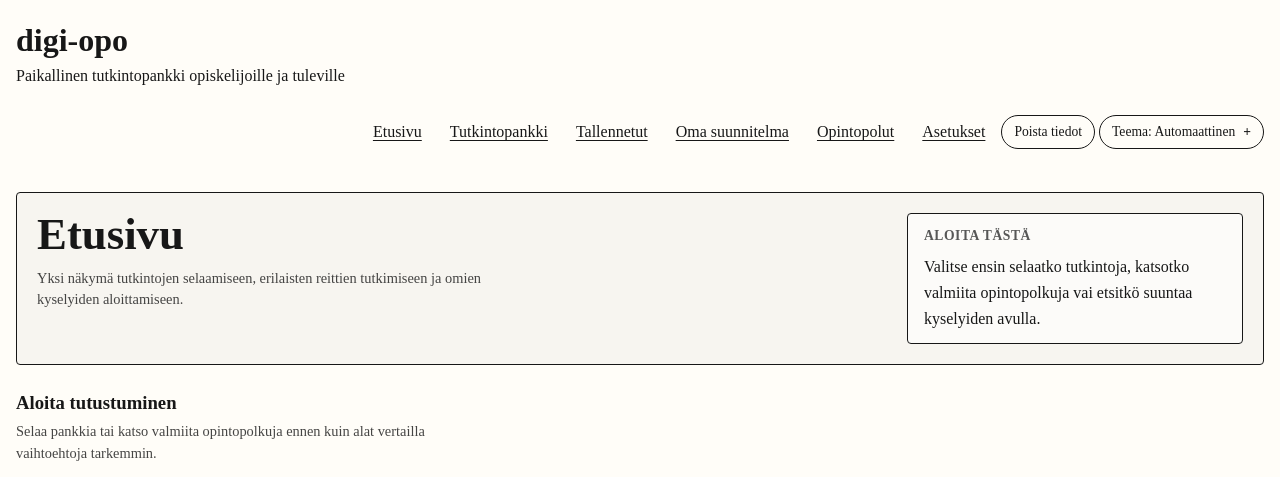
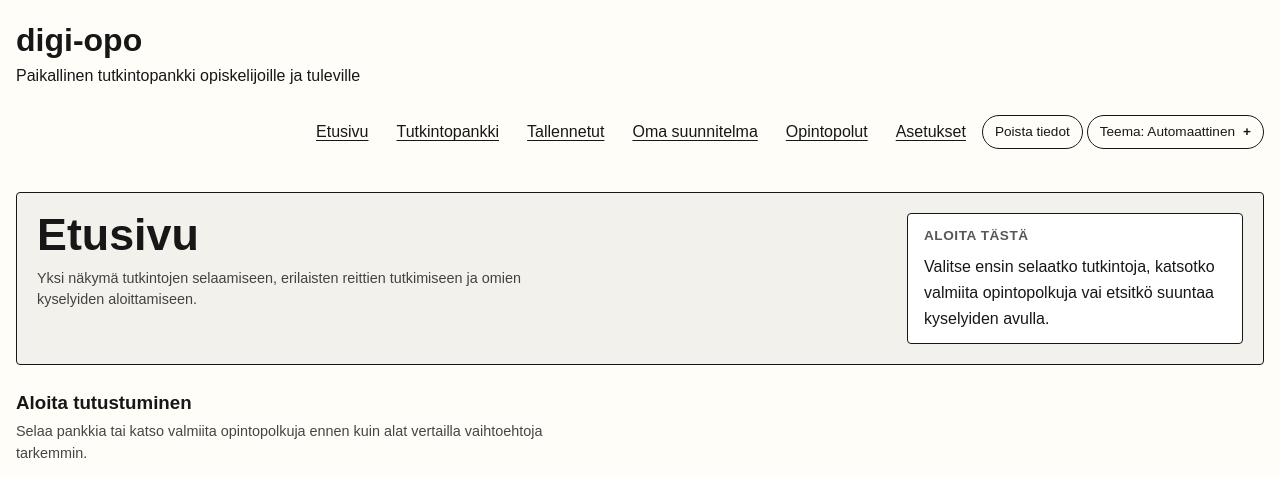
Before and after one commit to belljars/digi-opo, a website with bundled scripts: page src/ui/pages/home.html in a window 1280 px wide. Shown: the top 477 px of the page. Built offline with nearby package versions, Linux system fonts and the light colour scheme.

Commit message:
Lisätty Arial fontti

```diff
--- a/src/ui/styles/styles.css
+++ b/src/ui/styles/styles.css
@@ -23,21 +23,21 @@
 
   --color-bg: #fffdf8;
   --color-text: #171717;
-  --color-surface-soft: rgba(0, 0, 0, 0.03);
-  --color-surface-strong: rgba(255, 255, 255, 0.6);
-  --color-surface-muted: rgba(0, 0, 0, 0.04);
+  --color-surface-soft: #f3f1eb;
+  --color-surface-strong: #ffffff;
+  --color-surface-muted: #eeebe4;
   --color-card-bg: #fffdf8;
-  --color-shadow: rgba(0, 0, 0, 0.12);
+  --color-shadow: transparent;
 }
 
 :root[data-theme="dark"] {
   --color-bg: #111315;
   --color-text: #f3efe7;
-  --color-surface-soft: rgba(255, 255, 255, 0.05);
-  --color-surface-strong: rgba(255, 255, 255, 0.04);
-  --color-surface-muted: rgba(255, 255, 255, 0.08);
+  --color-surface-soft: #1a1d20;
+  --color-surface-strong: #202428;
+  --color-surface-muted: #262b30;
   --color-card-bg: #171a1d;
-  --color-shadow: rgba(0, 0, 0, 0.32);
+  --color-shadow: transparent;
 }
 
 /* ------------------------------------------------------------
@@ -59,6 +59,7 @@ ul, ol {
 }
 
 body {
+  font-family: Arial, sans-serif;
   line-height: var(--line-height);
   color: var(--color-text);
   background: var(--color-bg);
```
